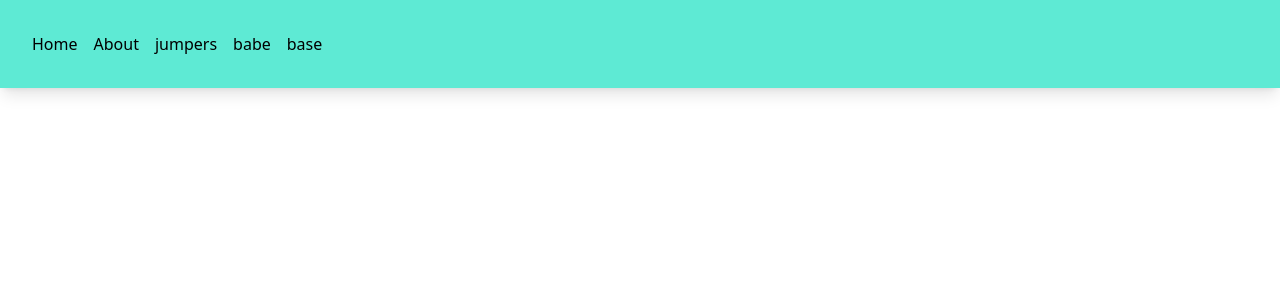
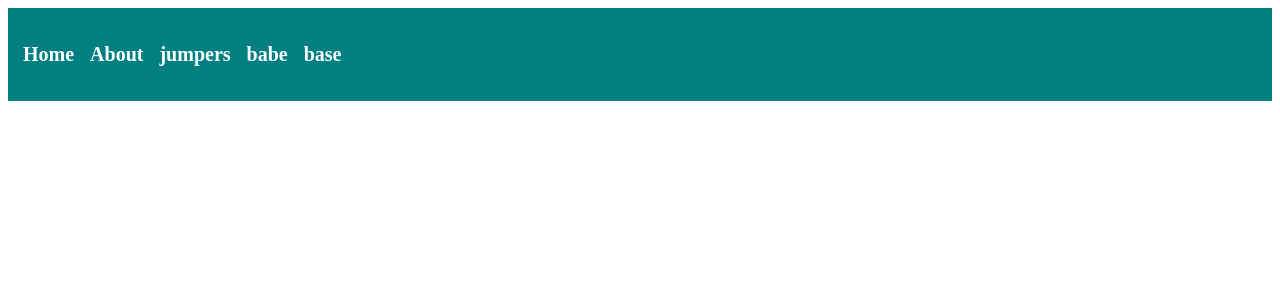
Before and after one commit to Kaheru-Brian/ozzy-django, a Django app: page /base/ in a window 1280 px wide. Shown: the top 300 px of the page. Run offline with Django 5.2, Linux system fonts and the light colour scheme; some libraries are stand-ins or nearby versions.

Commit message:
removed the error i had for 'get' and made my code display the right form

```diff
--- a/kesho/kesho/settings.py
+++ b/kesho/kesho/settings.py
@@ -39,6 +39,7 @@ INSTALLED_APPS = [
     'django.contrib.staticfiles',
     'keshoapp',
     'crispy_forms',
+    'crispy_bootstrap4',
 ]
 
 MIDDLEWARE = [
@@ -123,3 +124,4 @@ STATIC_URL = 'static/'
 # https://docs.djangoproject.com/en/5.0/ref/settings/#default-auto-field
 
 DEFAULT_AUTO_FIELD = 'django.db.models.BigAutoField'
+CRISPY_TEMPLATE_PACK = 'bootstrap4'
--- a/kesho/keshoapp/templates/keshoapp/babe.html
+++ b/kesho/keshoapp/templates/keshoapp/babe.html
@@ -11,7 +11,7 @@
         </h1>
         <br>
         {% csrf_token %}
-        {{ getbabeForm | crispy }}
+        {{ getbabeform | crispy }}
     </form>
 </div>
 
--- a/kesho/keshoapp/templates/keshoapp/base.html
+++ b/kesho/keshoapp/templates/keshoapp/base.html
@@ -5,7 +5,33 @@
     <meta charset="UTF-8">
     <meta name="viewport" content="width=device-width, initial-scale=1.0">
     <title>Document</title>
-    <script src="https://cdn.tailwindcss.com"></script>
+    <!-- <script src="https://cdn.tailwindcss.com"></script> -->
+    <style>
+        nav{
+            background-color: teal;
+            color: black;
+            font-size: 20px;
+            font-weight: bold;
+            text-align: right;
+            display: flex;
+            padding: 5px;
+            gap: 4px;
+        }
+        ul{
+            list-style-type: none;
+            padding: 10px;
+            display: flex;
+            gap: 1rem;
+        }
+        a{
+            text-decoration: none;
+            color: white;
+        }
+        a:hover{
+            text-decoration: underline;
+            color: crimson;
+        }
+    </style>
 </head>
 <body>
      <nav class="flex gap-2 p-4 bg-teal-300 text-black shadow-lg">
@@ -17,5 +43,7 @@
             <li><a href="#">base</a></li>
         </ul>
     </nav>
+{% block content %}
+{% endblock %}
 </body>
 </html>
--- a/kesho/keshoapp/urls.py
+++ b/kesho/keshoapp/urls.py
@@ -5,7 +5,7 @@ urlpatterns = [
     path('',views.index, name='indexpage'),
     path('home/', views.home, name='home'),
     path('about/', views.about, name='about'),
-    path('babe/', views.AddbabeForm, name='Babe'),
+    path('babe/', views.addbabe, name='addbabe'),
     path('jumper/', views.jumper, name='jumpers'),
     path('base/', views.base, name='base'),
 
--- a/kesho/keshoapp/views.py
+++ b/kesho/keshoapp/views.py
@@ -1,8 +1,8 @@
-from django.shortcuts import render,redirect
+from django.shortcuts import render, redirect
 from django.urls import reverse
 from django.http import HttpResponse, HttpResponseRedirect
 from .models import *
-from .forms import AddbabeForm
+from .forms import *
 
 # Create your views here.
 def index(request):
@@ -24,33 +24,15 @@ def base(request):
     return render(request, 'keshoapp/base.html')
 #trying to add a babe form
 
-from django.shortcuts import render, redirect
-from .forms import AddbabeForm
-
-def addbabe(request):
-    if request.method == 'POST':
-        babes_form = AddbabeForm(request.POST)
-        if babes_form.is_valid():
-            new_babe = babes_form.save()
-            # Redirect after successful form submission
-            return redirect('babe')  # Assuming 'babe' is the name of the URL pattern for the 'babe' view
-    else:
-        # If it's a GET request, create a blank form
-        babes_form = AddbabeForm()
-
-    return render(request, 'keshoapp/babe.html', {'babes_form': babes_form})
 
 
-
-"""
 def addbabe(request):
     # addedbabe = Babe.objects.get(id = pk)
     getbabeform = AddbabeForm()
     return render(request, 'keshoapp/babe.html', {'getbabeform': getbabeform})
-    babes_form = AddbabeForm(request.POST)
-    if request.method == 'POST':
-        if babes_form.is_valid():
-            new_babe = babes_form.save()
-            # new_babe.save()
-    return render(request, 'keshoapp/babe.html', {'babes_form': babes_form})
-"""
+    # babes_form = AddbabeForm(request.POST)
+    # if request.method == 'POST':
+    #     if babes_form.is_valid():
+    #         new_babe = babes_form.save()
+    #         # new_babe.save()
+    # return render(request, 'keshoapp/babe.html', {'babes_form': babes_form})
```
